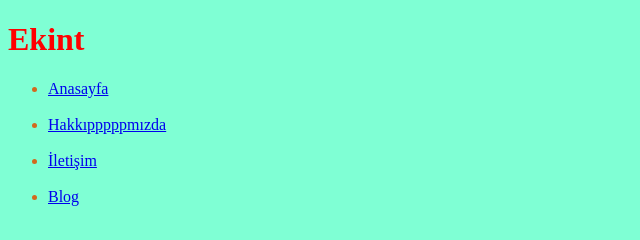
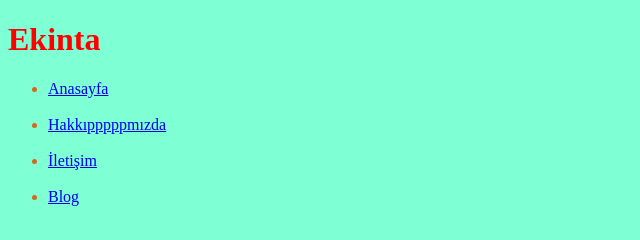
Before and after one commit to aykutduhan/aykutHtml, a plain HTML site: page app.js/Html/anasayfa.html in a window 1280 px wide. Shown: the full height of the page, 0-640 px from the left. Drawn offline with Linux system fonts and the light colour scheme.

Commit message:
first commit

```diff
--- a/app.js/Html/anasayfa.html
+++ b/app.js/Html/anasayfa.html
@@ -7,7 +7,7 @@
     <title>Ekint</title>
 </head>
 <p>
-    <h1 style="color:red">Ekint </h1>
+    <h1 style="color:red">Ekinta </h1>
 <body style ="background-color: aquamarine;">
   <ul style="color:chocolate">
 <li><a href="anasayfa.html">Anasayfa</a></li>&#160;
```
